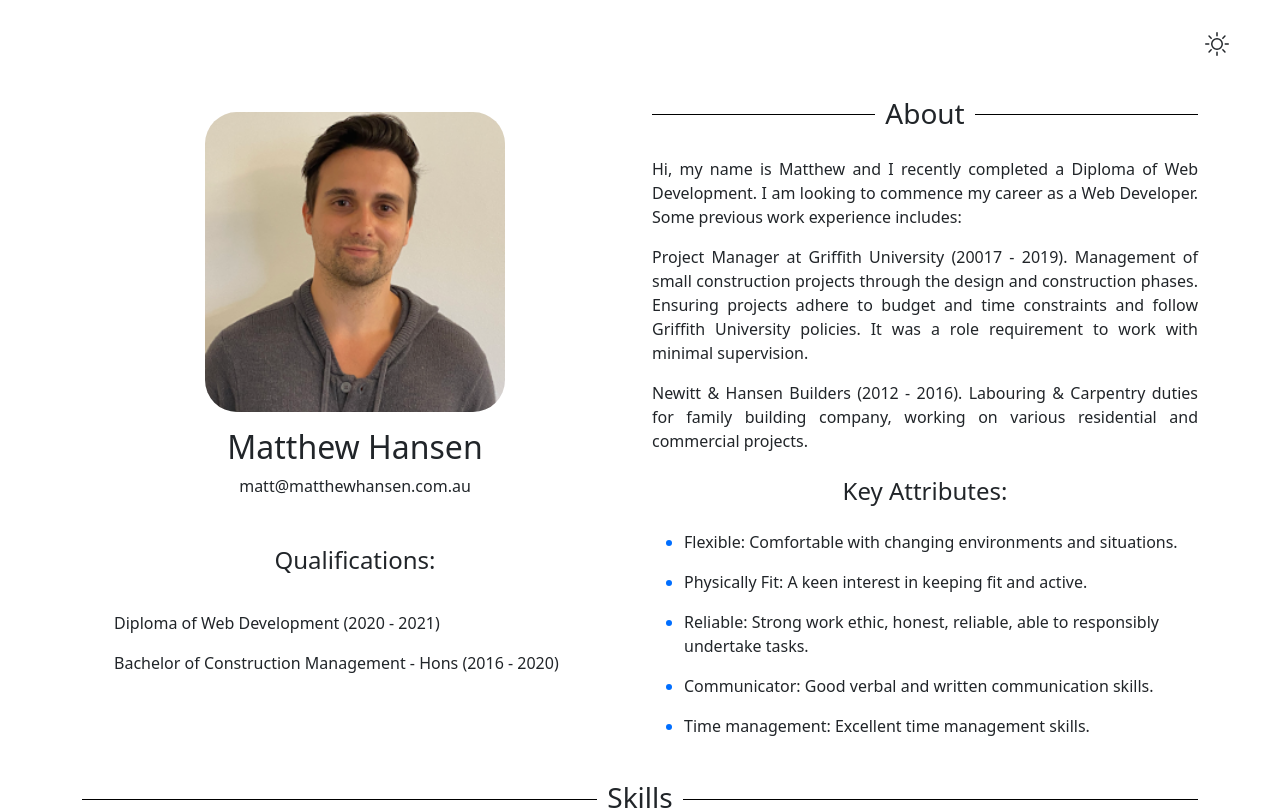
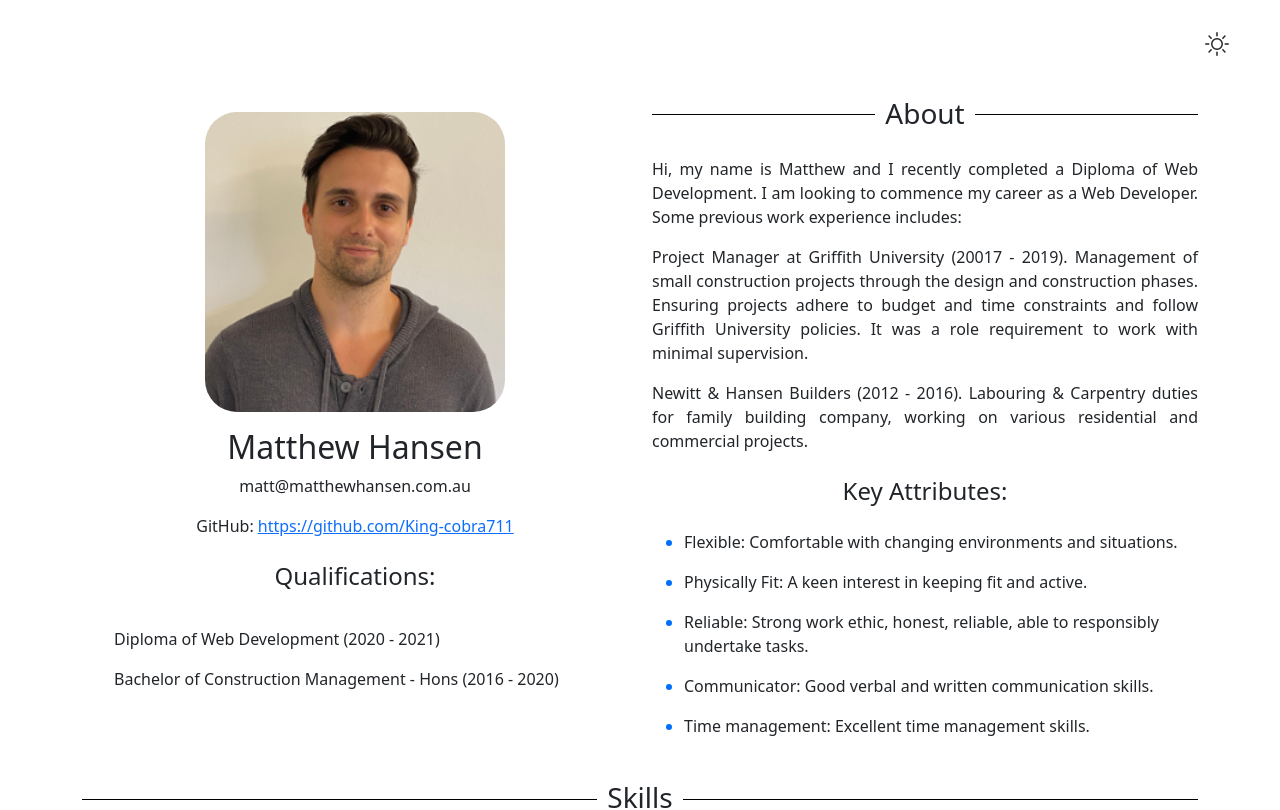
Before and after one commit to King-cobra711/My-Site, a React (Create React App) app: page / in a window 1280 px wide. Shown: the top 810 px of the page. Built offline with nearby package versions, Linux system fonts and the light colour scheme.

Commit message:
deployment stuff

```diff
--- a/src/App.css
+++ b/src/App.css
@@ -137,6 +137,10 @@ h3 span.dark {
   color: blue;
   transition: 1s;
 }
+.light > a {
+  color: aqua;
+  transition: 1s;
+}
 .descDark > p > a {
   color: aqua;
   transition: 1s;
--- a/src/App.js
+++ b/src/App.js
@@ -62,11 +62,17 @@ function App() {
             <h2 className={theme === "light" ? "dark" : "light"}>
               Matthew Hansen
             </h2>
+            <p className={theme === "light" ? "dark" : "light"}>
+              matt@matthewhansen.com.au
+            </p>
             <p
               className={theme === "light" ? "dark" : "light"}
-              style={{ marginBottom: "3em" }}
+              style={{ marginBottom: "1.5em" }}
             >
-              matt@matthewhansen.com.au
+              GitHub:&nbsp;
+              <a href="https://github.com/King-cobra711">
+                https://github.com/King-cobra711
+              </a>
             </p>
             <h4
               className={theme === "light" ? "dark" : "light"}
```
Also changed, not shown: 2 other files (tests, documents, lock files or other folders).
